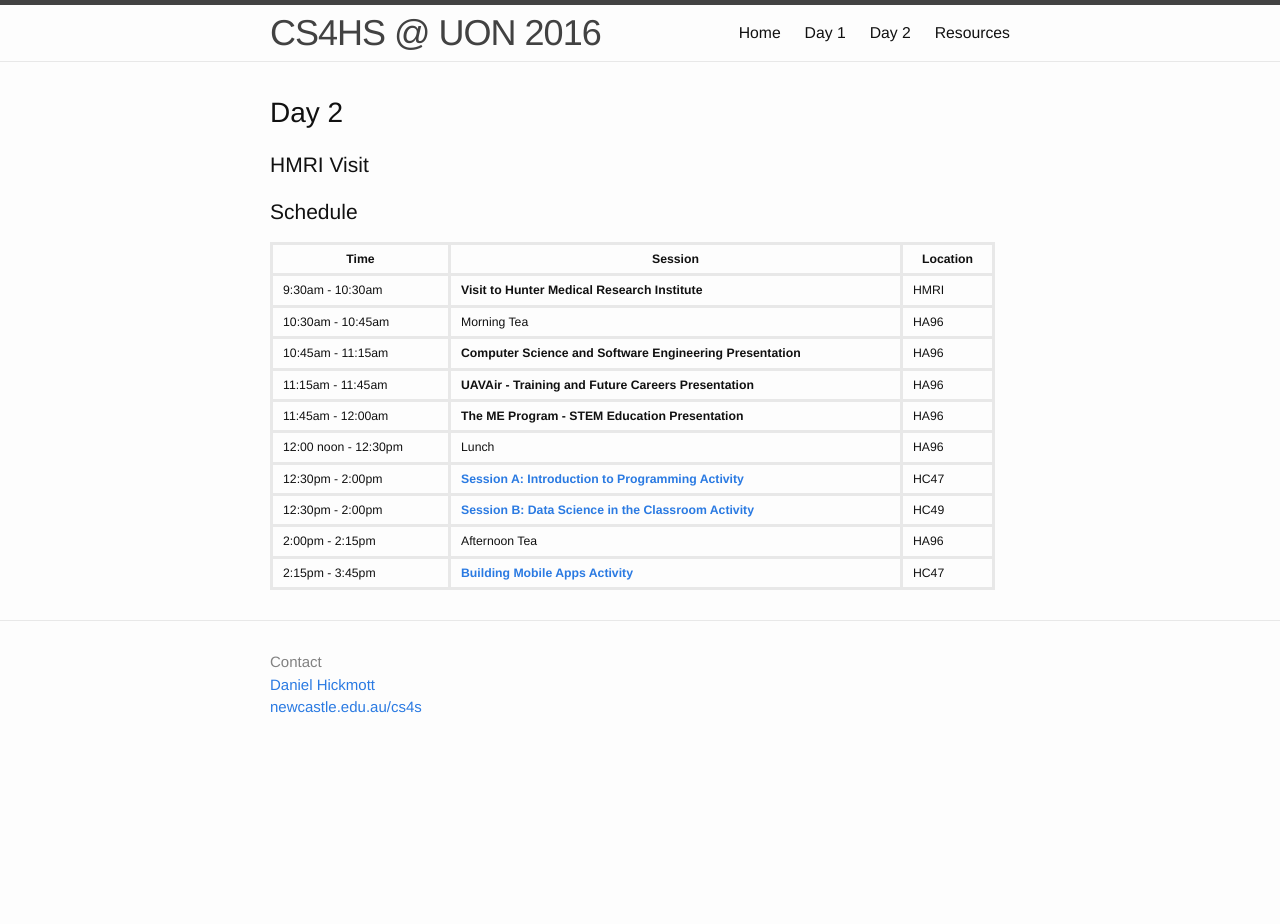
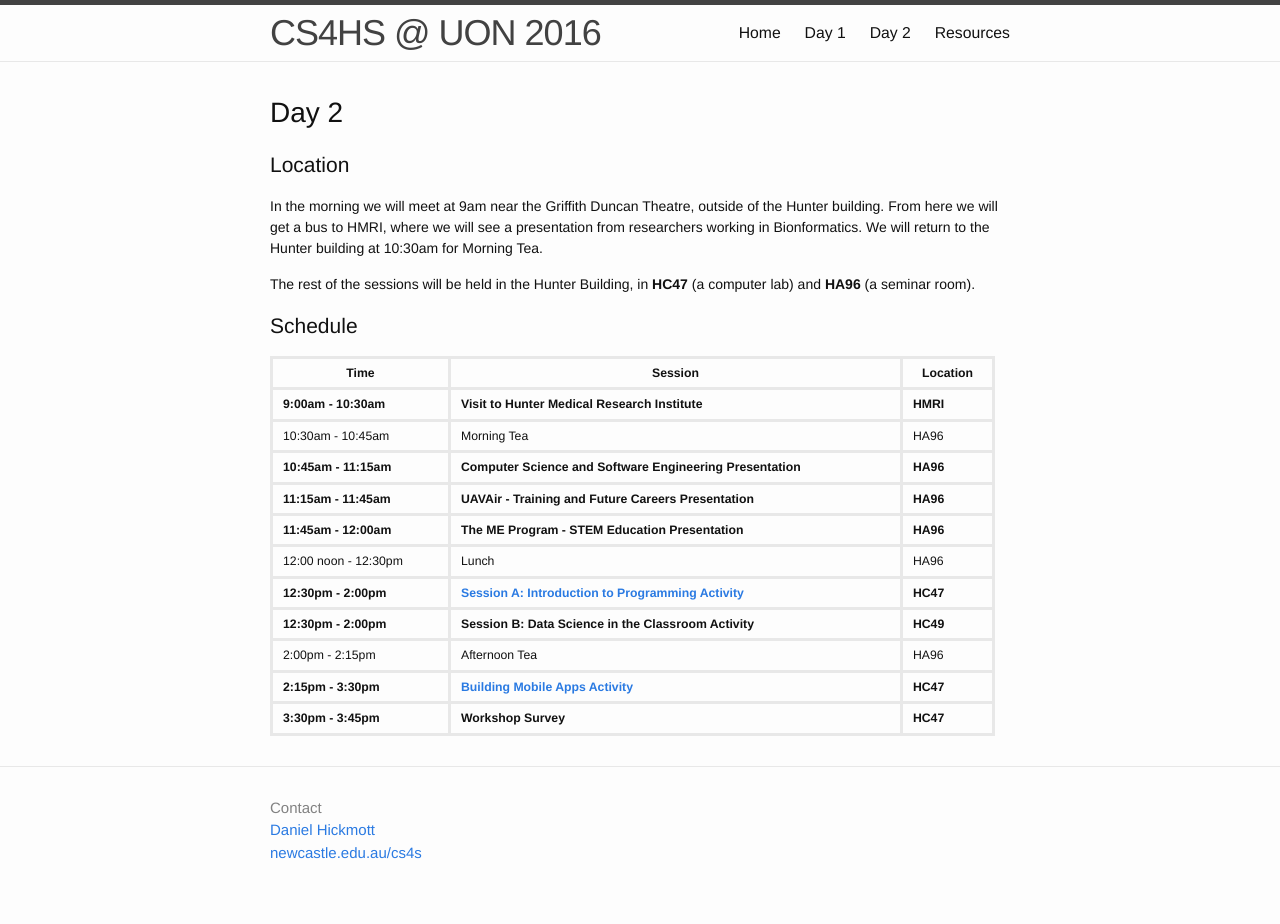
Before and after one commit to cs4s/hs-2016, a Jekyll site: the page built from day2/index.md, in a window 1280 px wide. Built offline with Jekyll 4.4.1, drawn with Linux system fonts in a browser that asks for light colours; before the commit the page ends 900 px from its top, so only the background shows below that.

Commit message:
Changes schedule to use bold font for activities + presentations

```diff
--- a/day2/index.md
+++ b/day2/index.md
@@ -1,25 +1,32 @@
 ---
 layout: default
-title: Day 2
+title:  CS4HS @ UON 2016 - Day 2
 ---
 
 # Day 2
 
-## HMRI Visit
+## Location
+
+In the morning we will meet at 9am near the Griffith Duncan Theatre, outside of the Hunter building.
+From here we will get a bus to HMRI, where we will see a presentation from researchers working in Bionformatics.
+We will return to the Hunter building at 10:30am for Morning Tea.
+
+The rest of the sessions will be held in the Hunter Building, in **HC47** (a computer lab) and **HA96** (a seminar room).
 
 ## Schedule
 
 |---
 | Time | Session | Location |
 |-|-
-| 9:30am - 10:30am | **Visit to Hunter Medical Research Institute** | HMRI |
+| **9:00am - 10:30am** | **Visit to Hunter Medical Research Institute** | **HMRI** |
 | 10:30am - 10:45am | Morning Tea | HA96 |
-| 10:45am - 11:15am | **Computer Science and Software Engineering Presentation** | HA96 |
-| 11:15am - 11:45am | **UAVAir - Training and Future Careers Presentation** | HA96 |
-| 11:45am - 12:00am | **The ME Program - STEM Education Presentation** | HA96 |
+| **10:45am - 11:15am** | **Computer Science and Software Engineering Presentation** | **HA96** |
+| **11:15am - 11:45am** | **UAVAir - Training and Future Careers Presentation** | **HA96** |
+| **11:45am - 12:00am** | **The ME Program - STEM Education Presentation** | **HA96** |
 | 12:00 noon - 12:30pm | Lunch | HA96 |
-| 12:30pm - 2:00pm | [**Session A: Introduction to Programming Activity**]({{ site.baseurl | append: site.sonicpi_path }}) | HC47  |
-| 12:30pm - 2:00pm | [**Session B: Data Science in the Classroom Activity**]({{ site.baseurl | append: site.datascience_path }}) | HC49  |
+| **12:30pm - 2:00pm** | [**Session A: Introduction to Programming Activity**]({{ site.baseurl | append: site.sonicpi_path }}) | **HC47**  |
+| **12:30pm - 2:00pm** | **Session B: Data Science in the Classroom Activity** | **HC49**  |
 | 2:00pm - 2:15pm | Afternoon Tea | HA96 |
-| 2:15pm - 3:45pm | [**Building Mobile Apps Activity**]({{ site.baseurl | append: site.appinventor_path }}) | HC47 |
+| **2:15pm - 3:30pm** | [**Building Mobile Apps Activity**]({{ site.baseurl | append: site.appinventor_path }}) | **HC47** |
+| **3:30pm - 3:45pm** | **Workshop Survey** | **HC47** |
 |===
```
